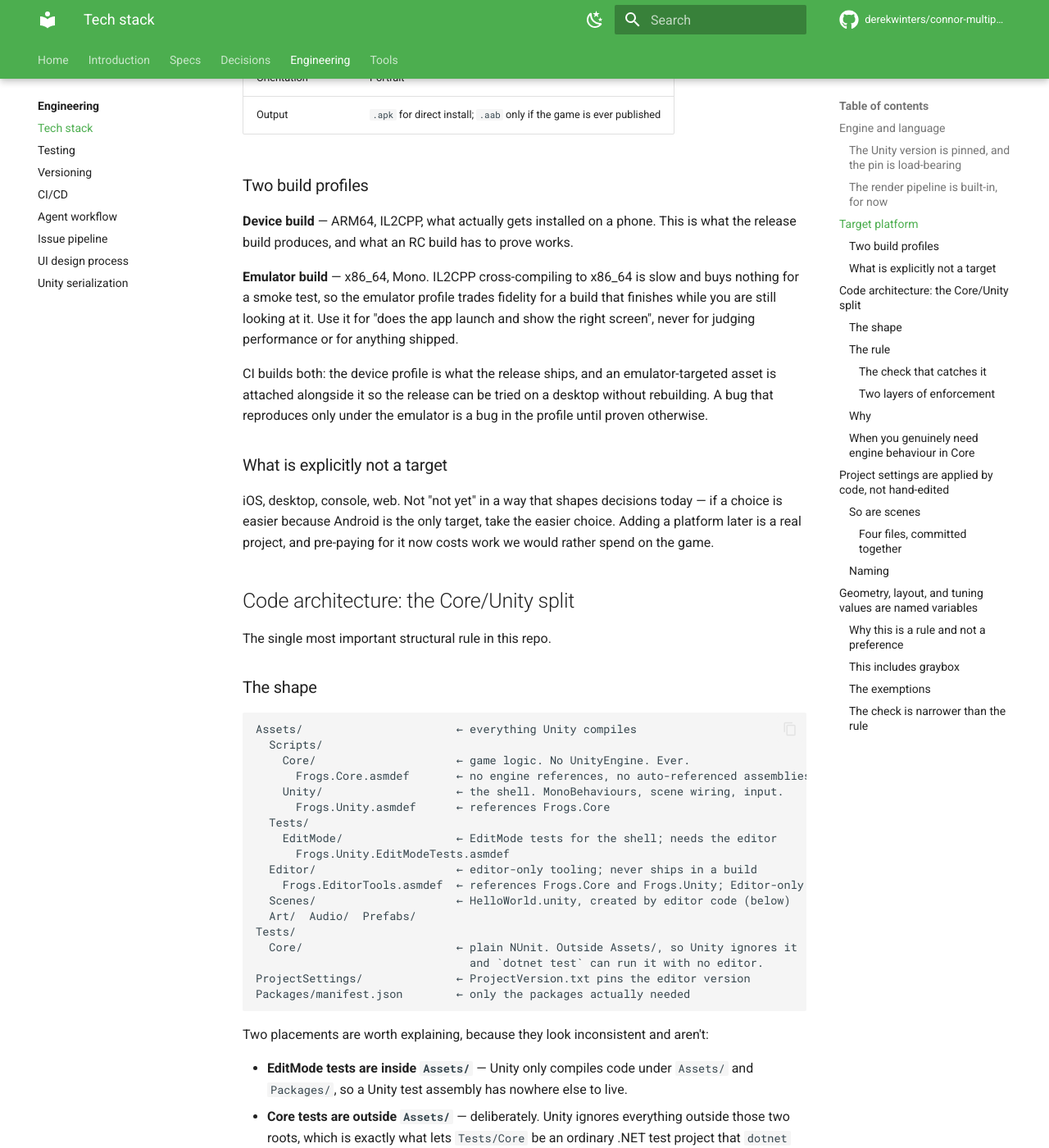
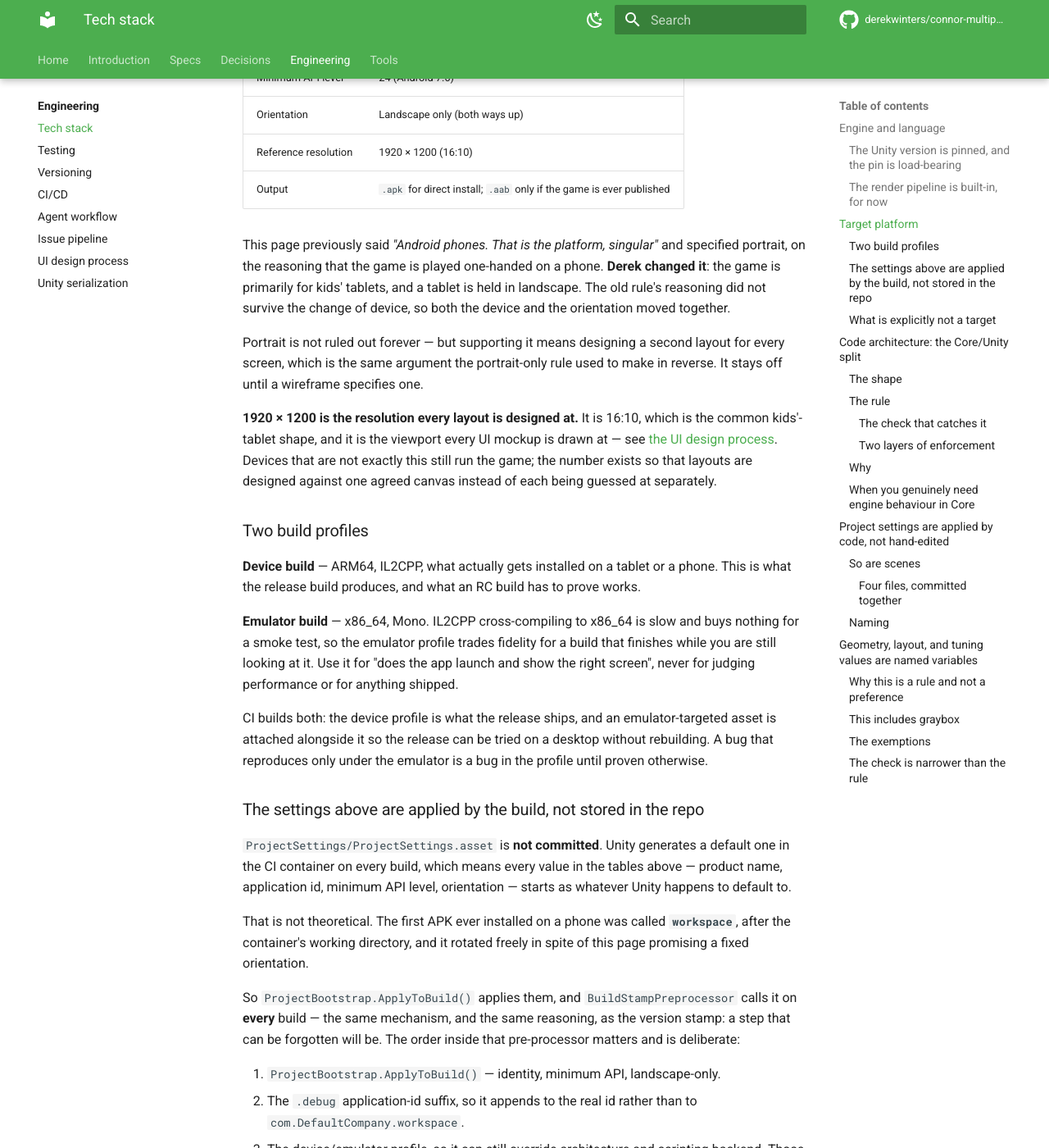
Before and after one commit to derekwinters/connor-multiplying-frogs, an MkDocs documentation site: the page built from docs/engineering/tech-stack.md, in a window 1280 px wide and 1400 px high, scrolled down 1722 px. Shown: the whole window at 82% size. Built offline with MkDocs 1.6.1 and Material for MkDocs 9.7.7, drawn with Linux system fonts in a browser that asks for light colours; comment, search, counter and statistics services are not loaded; the version menu is left out; some of the changed text lies outside the part shown.

Commit message:
fix(build): apply the project's own settings, and build for tablets in landscape (#184)
ProjectSettings.asset is not committed, so CI builds started from whatever
Unity generated in the container. That named the first APK "workspace" after
the working directory, gave it com.DefaultCompany.workspace, and left it free
to rotate. ProjectBootstrap held the right values behind a menu item nothing
ever clicked.

Split out ApplyToBuild() and call it from BuildStampPreprocessor, which
already stamps the version on every build for the same reason.

Also records three of Derek's contract changes: the game targets kids' Android
tablets held landscape rather than phones held portrait; 1920x1200 is the
reference resolution every layout is designed at; and rule 8 now says every
layout AND every dialog needs a wireframe, drawn at that size.

```diff
--- a/docs/engineering/tech-stack.md
+++ b/docs/engineering/tech-stack.md
@@ -52,21 +52,41 @@ guessed at now.
 
 ## Target platform
 
-**Android phones.** That is the platform, singular. Connor plays on a phone;
-that is who the game is for.
+**Android tablets, held landscape.** Phones still run it — same OS, same
+architecture, same APK — but the tablet is the device the game is designed
+around, because that is what kids play on.
 
 | | |
 | --- | --- |
-| Primary target | Android, ARM64 (`arm64-v8a`) |
+| Primary target | Android tablets, ARM64 (`arm64-v8a`) |
+| Also runs on | Android phones |
 | Scripting backend | IL2CPP for device builds |
 | Minimum API level | 24 (Android 7.0) |
-| Orientation | Portrait |
+| Orientation | Landscape only (both ways up) |
+| Reference resolution | 1920 × 1200 (16:10) |
 | Output | `.apk` for direct install; `.aab` only if the game is ever published |
+
+This page previously said *"Android phones. That is the platform, singular"*
+and specified portrait, on the reasoning that the game is played one-handed on
+a phone. **Derek changed it**: the game is primarily for kids' tablets, and a
+tablet is held in landscape. The old rule's reasoning did not survive the
+change of device, so both the device and the orientation moved together.
+
+Portrait is not ruled out forever — but supporting it means designing a second
+layout for every screen, which is the same argument the portrait-only rule used
+to make in reverse. It stays off until a wireframe specifies one.
+
+**1920 × 1200 is the resolution every layout is designed at.** It is 16:10,
+which is the common kids'-tablet shape, and it is the viewport every UI mockup
+is drawn at — see [the UI design process](ui-design-process.md). Devices that
+are not exactly this still run the game; the number exists so that layouts are
+designed against one agreed canvas instead of each being guessed at separately.
 
 ### Two build profiles
 
-**Device build** — ARM64, IL2CPP, what actually gets installed on a phone. This
-is what the release build produces, and what an RC build has to prove works.
+**Device build** — ARM64, IL2CPP, what actually gets installed on a tablet or a
+phone. This is what the release build produces, and what an RC build has to
+prove works.
 
 **Emulator build** — x86_64, Mono. IL2CPP cross-compiling to x86_64 is slow and
 buys nothing for a smoke test, so the emulator profile trades fidelity for a
@@ -78,6 +98,32 @@ CI builds both: the device profile is what the release ships, and an
 emulator-targeted asset is attached alongside it so the release can be tried on
 a desktop without rebuilding. A bug that reproduces only under the emulator is a
 bug in the profile until proven otherwise.
+
+### The settings above are applied by the build, not stored in the repo
+
+`ProjectSettings/ProjectSettings.asset` is **not committed**. Unity generates a
+default one in the CI container on every build, which means every value in the
+tables above — product name, application id, minimum API level, orientation —
+starts as whatever Unity happens to default to.
+
+That is not theoretical. The first APK ever installed on a phone was called
+**`workspace`**, after the container's working directory, and it rotated freely
+in spite of this page promising a fixed orientation.
+
+So `ProjectBootstrap.ApplyToBuild()` applies them, and
+`BuildStampPreprocessor` calls it on **every** build — the same mechanism, and
+the same reasoning, as the version stamp: a step that can be forgotten will be.
+The order inside that pre-processor matters and is deliberate:
+
+1. `ProjectBootstrap.ApplyToBuild()` — identity, minimum API, landscape-only.
+2. The `.debug` application-id suffix, so it appends to the real id rather than
+   to `com.DefaultCompany.workspace`.
+3. The device/emulator profile, so it can still override architecture and
+   scripting backend. Those two are deliberately *not* in `ApplyToBuild`.
+
+Committing a reviewed `ProjectSettings.asset` is still worth doing — it would
+make the settings a diffable source file rather than something reconstructed
+each build — but it needs an editor session to generate honestly.
 
 ### What is explicitly not a target
 
```
Also changed, not shown: CLAUDE.md (+9 -0 lines), docs/engineering/ui-design-process.md (+12 -3 lines), 3 other files.
